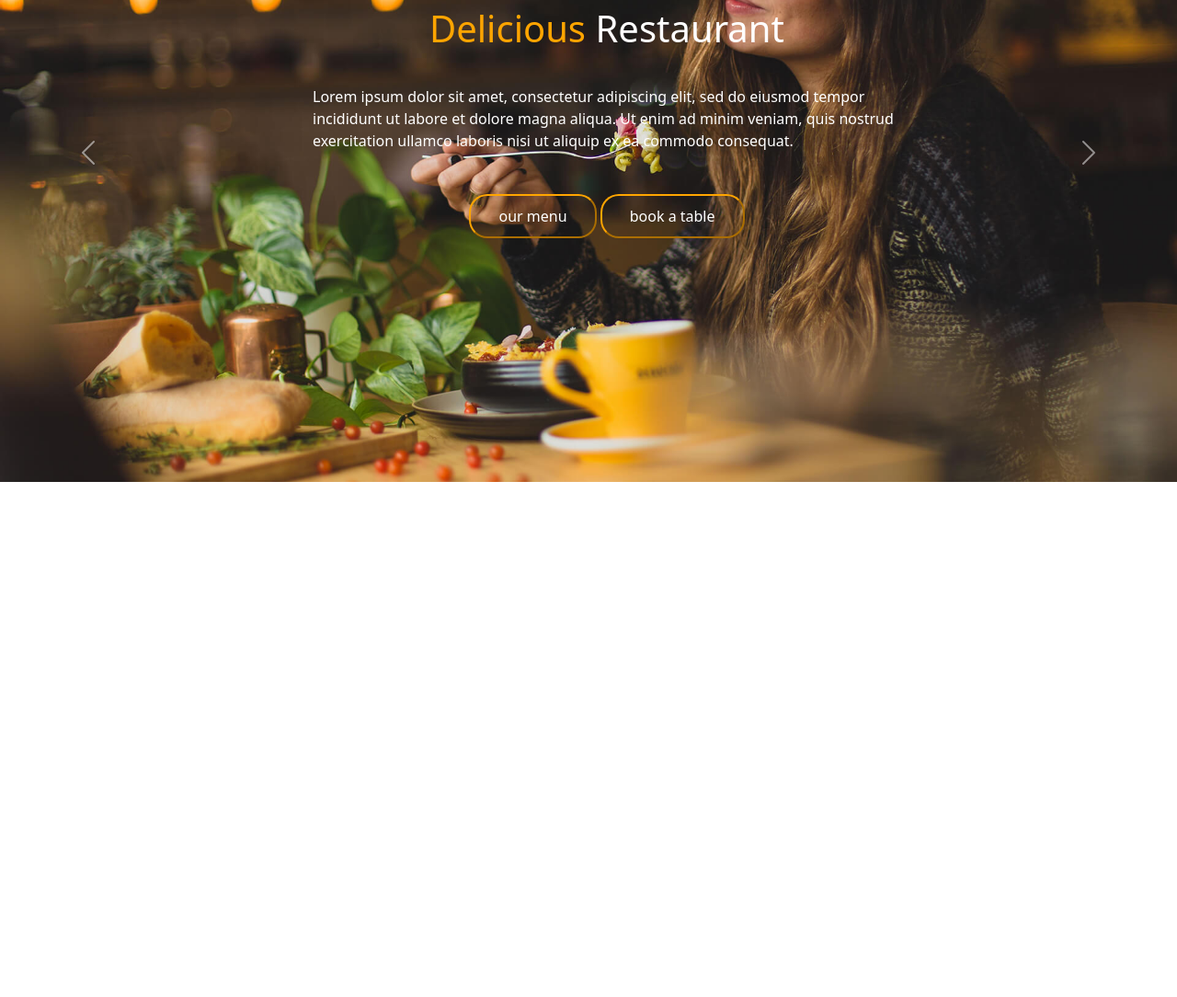
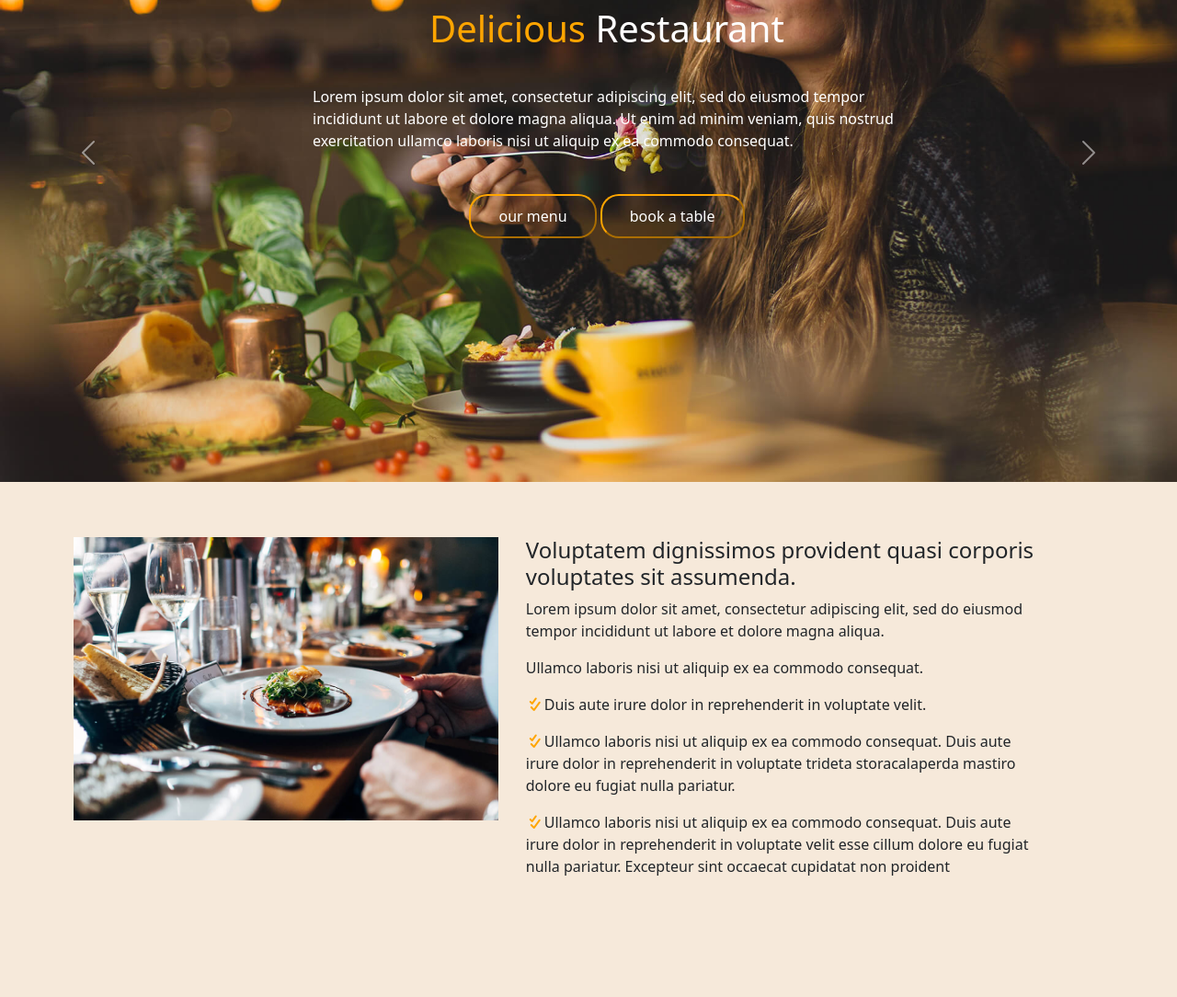
Before and after one commit to chaimaek12/kassid_chaimae_Final_Projeft_HTML_CSS, a website: page index.html in a window 1280 px wide. Shown: the part 193-1277 px from the top of the page at 92% size. Before the commit the page ends 800 px from the top, so only its background shows below. Drawn offline with nearby package versions, Linux system fonts and the light colour scheme.

Commit message:
section-about

```diff
--- a/index.html
+++ b/index.html
@@ -137,6 +137,24 @@
         </div>
 </section>
 
+<section class="about">
+    <div class="left">
+<img src="./images/about.jpg" alt="">
+    </div>
+    <div class="right">
+<h4>Voluptatem dignissimos provident quasi corporis voluptates sit assumenda.</h4>
+   <p>Lorem ipsum dolor sit amet, consectetur adipiscing elit, sed do eiusmod tempor incididunt ut labore et dolore magna aliqua.</p>
+    <p>Ullamco laboris nisi ut aliquip ex ea commodo consequat.</p>
+<p> <i class="fa-solid fa-check-double"></i>Duis aute irure dolor in reprehenderit in voluptate velit.</p>
+<p> <i class="fa-solid fa-check-double"></i>Ullamco laboris nisi ut aliquip ex ea commodo consequat. Duis aute irure dolor in reprehenderit in voluptate trideta storacalaperda mastiro dolore eu fugiat nulla pariatur.</p>
+<p> <i class="fa-solid fa-check-double"></i>Ullamco laboris nisi ut aliquip ex ea commodo consequat. Duis aute irure dolor in reprehenderit in voluptate velit esse cillum dolore eu fugiat nulla pariatur. Excepteur sint occaecat cupidatat non proident</p>
+</div>
+
+</section>
+
+<section class="why us">
+
+</section>
 
 
     <script src="./node_modules/bootstrap/dist/js/bootstrap.bundle.js"></script>
--- a/src/sass/_allmodules.scss
+++ b/src/sass/_allmodules.scss
@@ -1,3 +1,5 @@
 @import './modules/avantnav';
 @import './modules/navbar';
 @import './modules/herosection';
+@import './modules/about' ;
+@import './modules/whyus' ;
--- /dev/null
+++ b/src/sass/modules/_about.scss
@@ -0,0 +1,26 @@
+.about{
+    background-color: rgb(246, 233, 218);
+    width: 100vw;
+    height: 70vh;
+    display: flex;
+    gap: 30px;
+    padding-left:80px ;
+    padding-right: 68px;
+        padding-top: 60px;
+        padding-bottom: 60px;
+    .left{
+
+
+          img{
+            width: 100%;
+        height: 70%;
+          }
+    }
+    .right{
+      width: 50%;
+    height: 100%;
+          i{
+            color: orange;
+          }
+    }
+}
--- a/src/sass/modules/_avantnav.scss
+++ b/src/sass/modules/_avantnav.scss
@@ -2,6 +2,9 @@
     margin: 0;
     padding: 0;
     box-sizing: border-box;
+}
+body{
+    background-color: white;
 }
 .avantnav{
 
```
Also changed, not shown: public/css/app.css, src/sass/modules/_whyus.scss (added), 1 other file.
